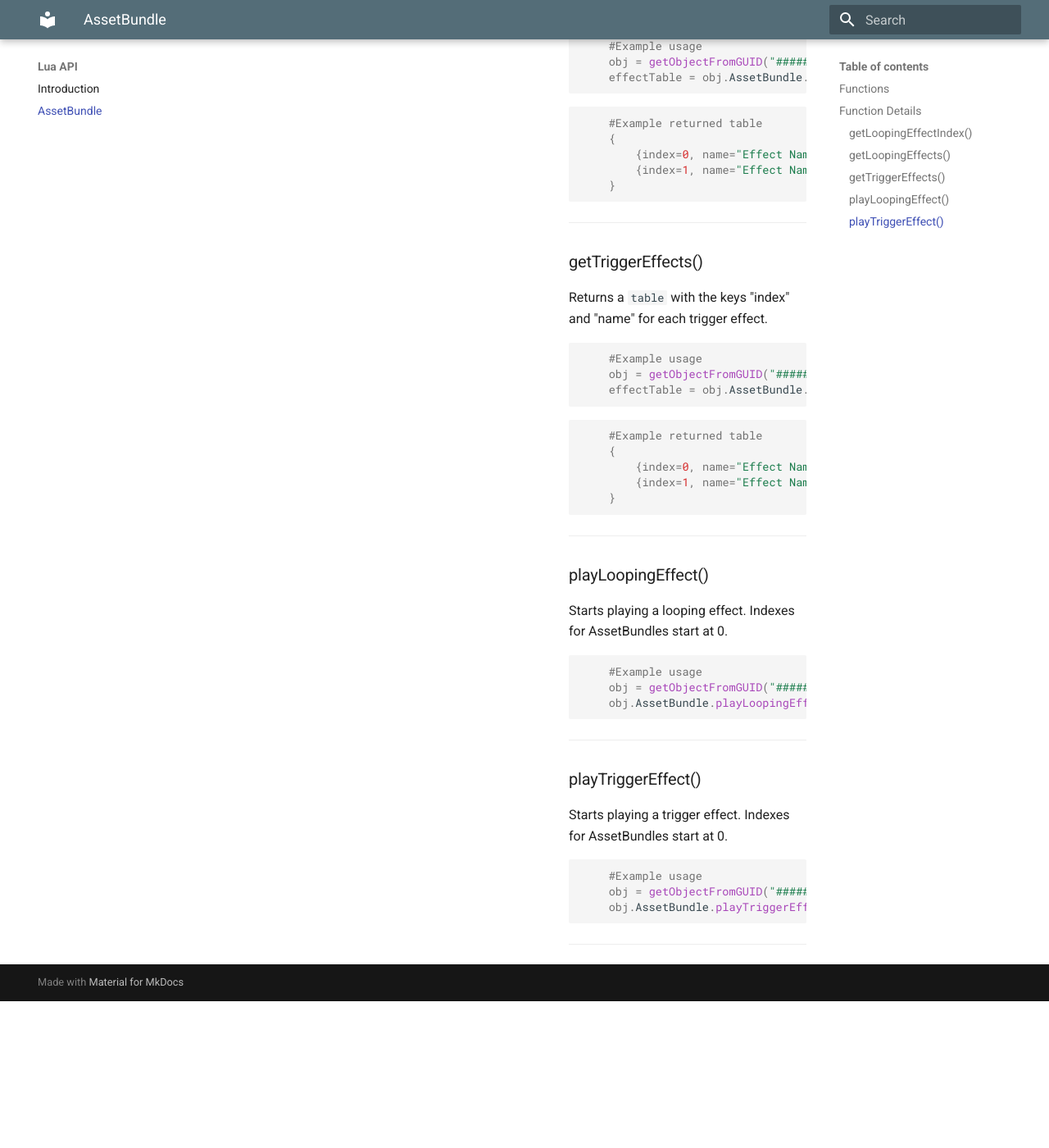
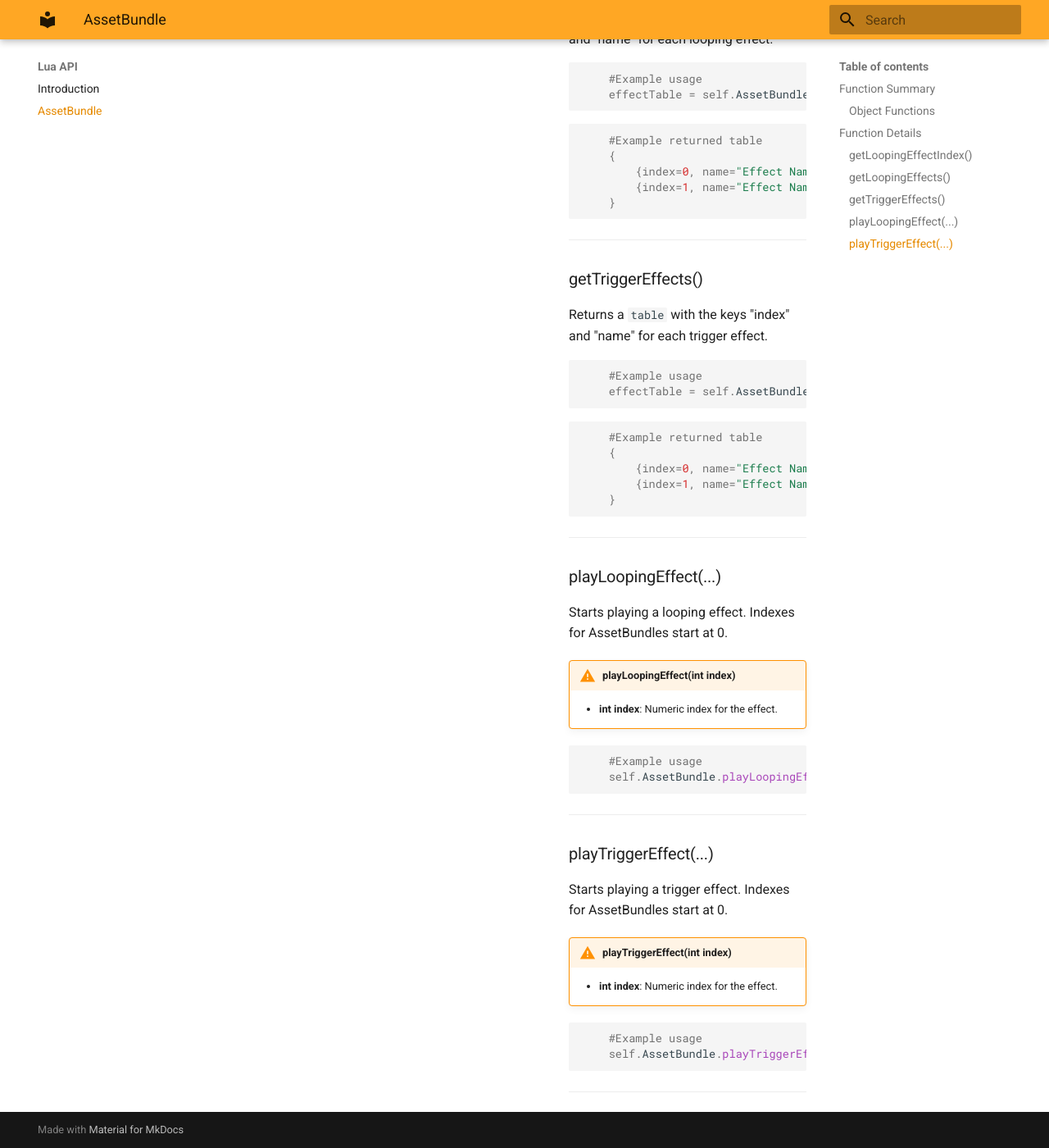
Before and after one commit to MisterStump/TTS-Scripting-Doc, an MkDocs documentation site: the page built from docs/assetbundle.md, in a window 1280 px wide and 1400 px high, scrolled down 1224 px. Shown: the whole window at 82% size. Built offline with MkDocs 1.6.1 and Material for MkDocs 9.7.7, drawn with Linux system fonts in a browser that asks for light colours; old or Windows-style settings are respelled for this version of MkDocs; before the commit the page ends 2445 px from its top, so only the background shows below that; some of the changed text lies outside the part shown.

Commit message:
Initial Commit

````diff
--- a/docs/assetbundle.md
+++ b/docs/assetbundle.md
@@ -1,29 +1,30 @@
 AssetBundle is a special [Object](object) type that has access to assetbundle related functions like looping and trigger effects. Once you have a reference to an Object you can call these functions like this: `obj.AssetBundle.getLoopingEffects()`.
 
-###Functions
+##Function Summary
+
+###Object Functions
 
 Function Name | Description
 -- | --
 getLoopingEffectIndex()  |  [Returns the index of the currently looping effect.](#getloopingeffectindex)
 getLoopingEffects()  |  [Returns a Table with the keys "index" and "name" for each looping effect.](#getloopingeffects)
 getTriggerEffects()  |  [Returns a Table with the keys "index" and "name" for each trigger effect.](#gettriggereffects)
-playLoopingEffect(number index)  |  [Starts playing a looping effect. Index starts at 0.](#playloopingeffect)
-playTriggerEffect(number index)  |  [Starts playing a trigger effect. Index starts at 0.](#playtriggereffect)
+playLoopingEffect(int index)  |  [Starts playing a looping effect. Index starts at 0.](#playloopingeffect)
+playTriggerEffect(int index)  |  [Starts playing a trigger effect. Index starts at 0.](#playtriggereffect)
 
-------
+---
 
 ##Function Details
 
 ###getLoopingEffectIndex()
 
-Returns the `number` of the index of the currently looping effect.
+Returns the `int` of the index of the currently looping effect.
 
 ```Lua
-	obj = getObjectFromGUID("######")
-	index = obj.AssetBundle.getLoopingEffectIndex()
+	index = self.AssetBundle.getLoopingEffectIndex()
 ```
 
-------
+---
 
 
 ###getLoopingEffects()
@@ -32,8 +33,7 @@ Returns a `table` with the keys "index" and "name" for each looping effect.
 
 ``` Lua
 	#Example usage
-	obj = getObjectFromGUID("######")
-	effectTable = obj.AssetBundle.getLoopingEffects()
+	effectTable = self.AssetBundle.getLoopingEffects()
 ```
 ``` Lua
 	#Example returned table
@@ -43,7 +43,7 @@ Returns a `table` with the keys "index" and "name" for each looping effect.
 	}
 ```
 
-------
+---
 
 
 ###getTriggerEffects()
@@ -53,8 +53,7 @@ Returns a `table` with the keys "index" and "name" for each trigger effect.
 
 ``` Lua
 	#Example usage
-	obj = getObjectFromGUID("######")
-	effectTable = obj.AssetBundle.getTriggerEffects()
+	effectTable = self.AssetBundle.getTriggerEffects()
 ```
 ``` Lua
 	#Example returned table
@@ -64,30 +63,35 @@ Returns a `table` with the keys "index" and "name" for each trigger effect.
 	}
 ```
 
-------
+---
 
 
-###playLoopingEffect()
+###playLoopingEffect(...)
 
 Starts playing a looping effect. Indexes for AssetBundles start at 0.
 
+!!!warning "playLoopingEffect(int index)"
+	* **int index**: Numeric index for the effect.
+
 ``` Lua
 	#Example usage
-	obj = getObjectFromGUID("######")
-	obj.AssetBundle.playLoopingEffect(0)
+	self.AssetBundle.playLoopingEffect(0)
 ```
 
-------
+---
 
 
-###playTriggerEffect()
+###playTriggerEffect(...)
 
 Starts playing a trigger effect. Indexes for AssetBundles start at 0.
 
+!!!warning "playTriggerEffect(int index)"
+	* **int index**: Numeric index for the effect.
+
+
 ``` Lua
 	#Example usage
-	obj = getObjectFromGUID("######")
-	obj.AssetBundle.playTriggerEffect(0)
+	self.AssetBundle.playTriggerEffect(0)
 ```
 
-------
+---
--- a/mkdocs.yml
+++ b/mkdocs.yml
@@ -2,8 +2,8 @@ site_name: Tabletop Simulator Scripting Documentation
 theme:
   name: 'material'
   palette:
-    primary: 'blue grey'
-    accent: 'red'
+    primary: 'orange'
+    accent: 'orange'
   feature:
     tabs: true
 extra_css:
````
Also changed, not shown: site/404.html, site/assetbundle/index.html, site/atom/index.html, site/externaleditorapi/index.html, site/index.html, site/luaapi/index.html, site/overview/index.html, site/search/search_index.json.
